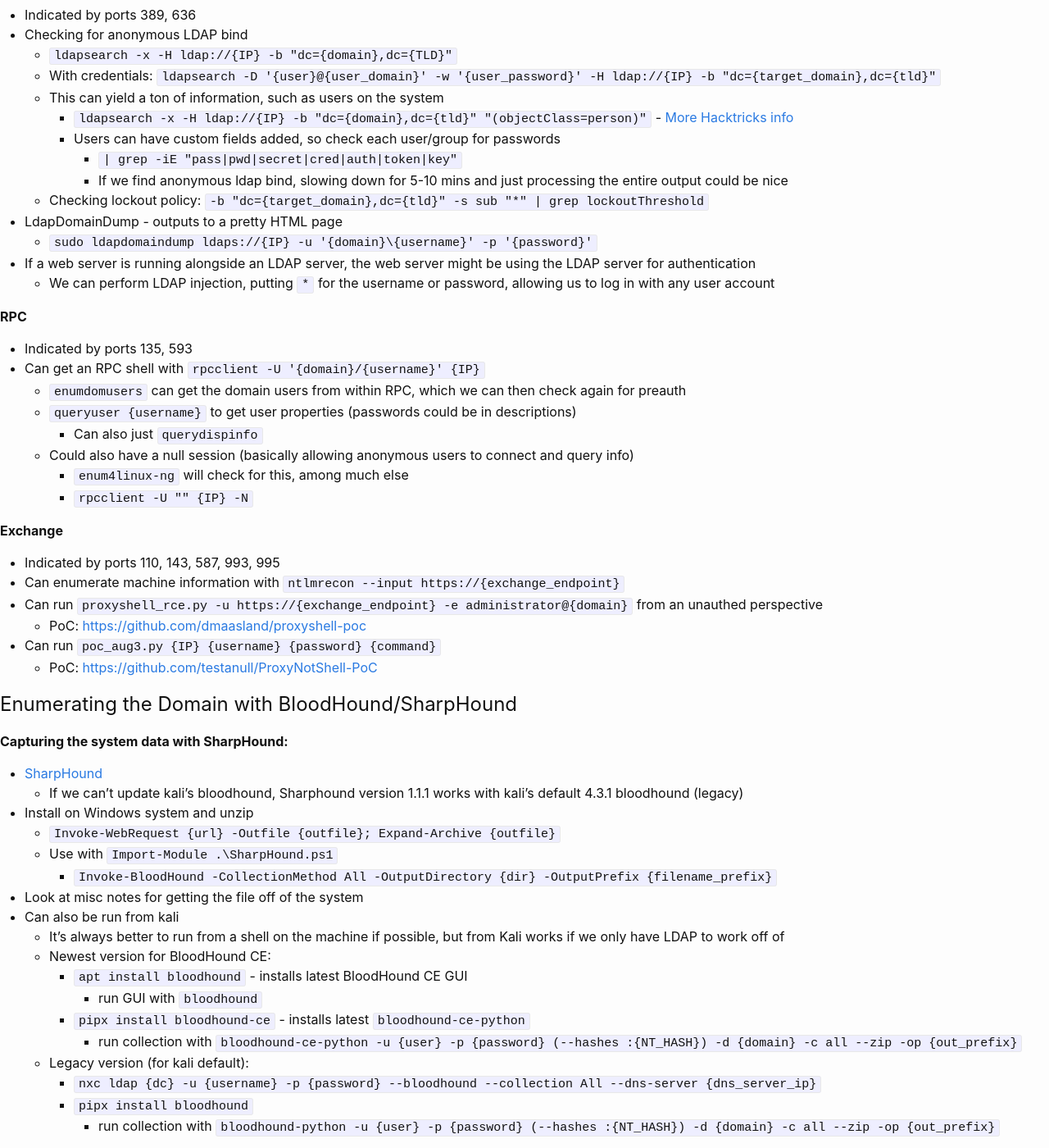
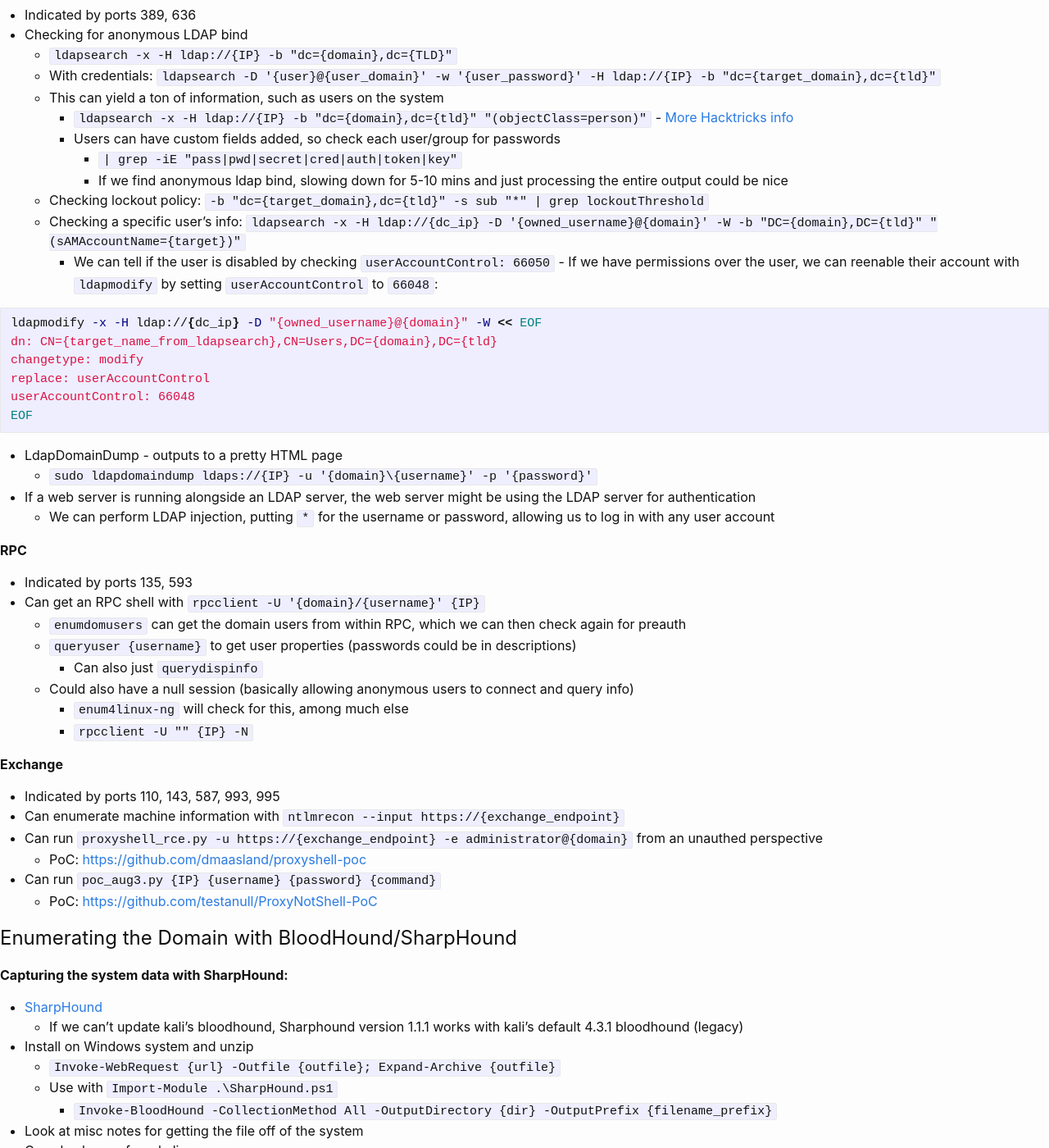
Before and after one commit to KhaelK138/KhaelK138.github.io, a Jekyll site: the page built from markdown/ADExploitation.md, in a window 1280 px wide and 1400 px high, scrolled down 1494 px. Shown: the whole window at 82% size. Built offline with Jekyll 4.4.1, drawn with Linux system fonts in a browser that asks for light colours; some of the changed text lies outside the part shown.

Commit message:
updated notes

````diff
--- a/markdown/ADExploitation.md
+++ b/markdown/ADExploitation.md
@@ -70,6 +70,19 @@
 			- `| grep -iE "pass|pwd|secret|cred|auth|token|key"`
 			- If we find anonymous ldap bind, slowing down for 5-10 mins and just processing the entire output could be nice
 	- Checking lockout policy: `-b "dc={target_domain},dc={tld}" -s sub "*" | grep lockoutThreshold`
+	- Checking a specific user's info: `ldapsearch -x -H ldap://{dc_ip} -D '{owned_username}@{domain}' -W -b "DC={domain},DC={tld}" "(sAMAccountName={target})" `
+  	- We can tell if the user is disabled by checking `userAccountControl: 66050`
+    	- If we have permissions over the user, we can reenable their account with `ldapmodify` by setting `userAccountControl` to `66048`:
+
+```sh
+ldapmodify -x -H ldap://{dc_ip} -D "{owned_username}@{domain}" -W << EOF
+dn: CN={target_name_from_ldapsearch},CN=Users,DC={domain},DC={tld}
+changetype: modify
+replace: userAccountControl
+userAccountControl: 66048
+EOF
+```
+
 - LdapDomainDump - outputs to a pretty HTML page
   - `sudo ldapdomaindump ldaps://{IP} -u '{domain}\{username}' -p '{password}'`
 - If a web server is running alongside an LDAP server, the web server might be using the LDAP server for authentication
@@ -109,7 +122,7 @@
     - `apt install bloodhound` - installs latest BloodHound CE GUI
       - run GUI with `bloodhound`
     - `pipx install bloodhound-ce` - installs latest `bloodhound-ce-python`
-      - run collection with `bloodhound-ce-python -u {user} -p {password} (--hashes :{NT_HASH}) -d {domain} -c all --zip -op {out_prefix}`
+      - run collection with `bloodhound-ce-python -u {user} -p {password} (--hashes :{NT_HASH}) -d {domain} -c all --zip -op {out_prefix} -ns {dc_ns_ip}`
   - Legacy version (for kali default):
     - `nxc ldap {dc} -u {username} -p {password} --bloodhound --collection All --dns-server {dns_server_ip}`
     - `pipx install bloodhound`
````
Also changed, not shown: markdown/PasswordAttacks.md (+10 -1 lines), markdown/RedTeamingCCDC.md (+5 -0 lines), markdown/WindowsPrivilegeEscalation.md (+9 -0 lines).
